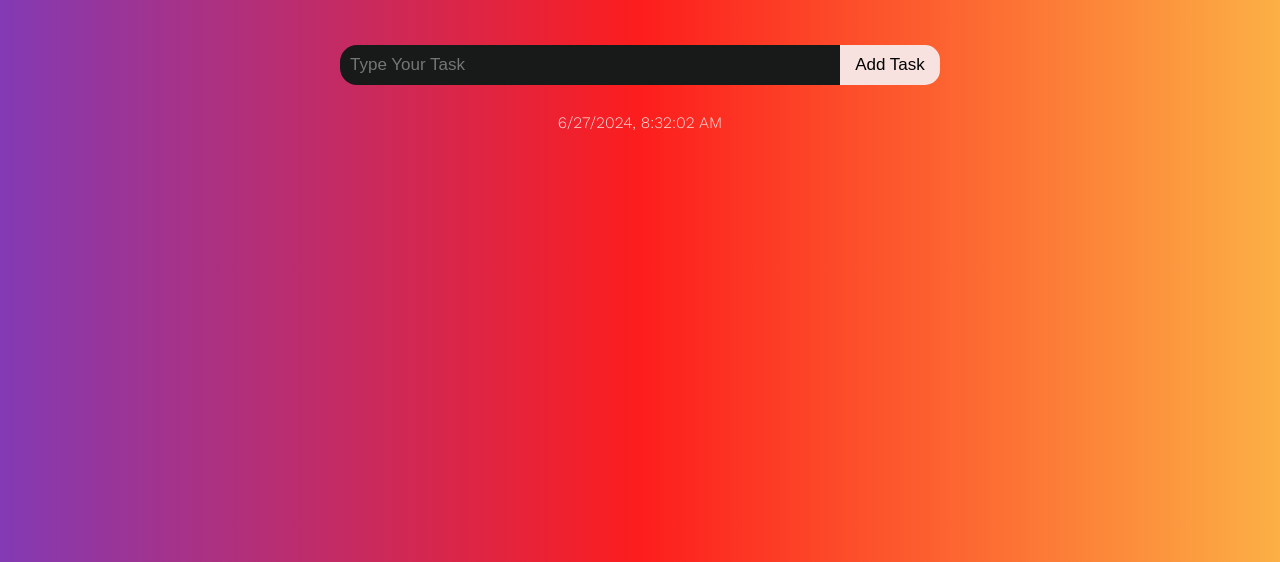
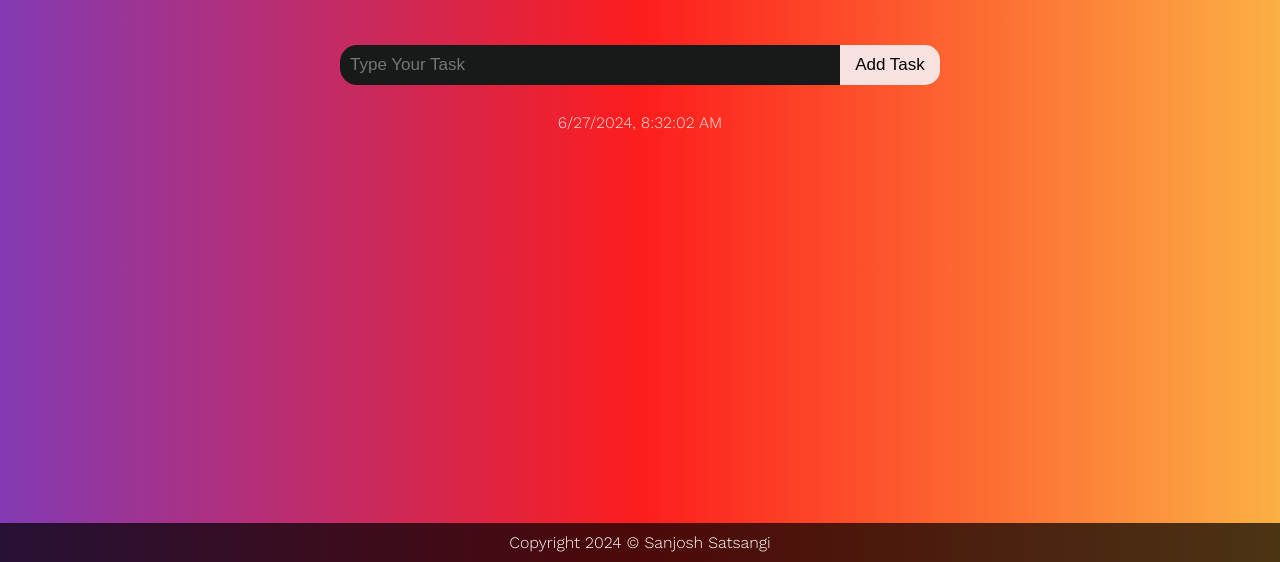
Before and after one commit to sanjoshsatsangi/To-do-list-app, a plain HTML site: page index.html in a window 1280 px wide. Shown: the part 238-800 px from the top of the page. Drawn offline with nearby package versions, Linux system fonts and the light colour scheme.

Commit message:
Add files via upload

```diff
--- a/CSS/main.css
+++ b/CSS/main.css
@@ -322,7 +322,18 @@ form button {
     transform: translateY(45rem) rotateZ(45deg);
     opacity: 0;
 }
-
+footer {
+    position: fixed;
+    bottom: 0;
+    width: 100%;
+    background-color: rgba(0, 0, 0, 0.7);
+    padding: 10px 20px;
+    text-align: center;
+    animation: slideInFromBottom 1s ease;
+}
+footer .copyright {
+    color: white
+}
 /* Responsive design */
 @media only screen and (max-width: 1000px) {
     .flexrow-container {
--- a/index.html
+++ b/index.html
@@ -60,7 +60,13 @@
                 <button>check</button>
             </div> -->
         </ul>
+        <footer>
+            <div class="copyright">
+                Copyright 2024 © Sanjosh Satsangi
+            </div>
+        </footer>
     </div>
+
     <script src="JS/main.js" type="text/javascript"> </script>
 </body>
 </html>
```
